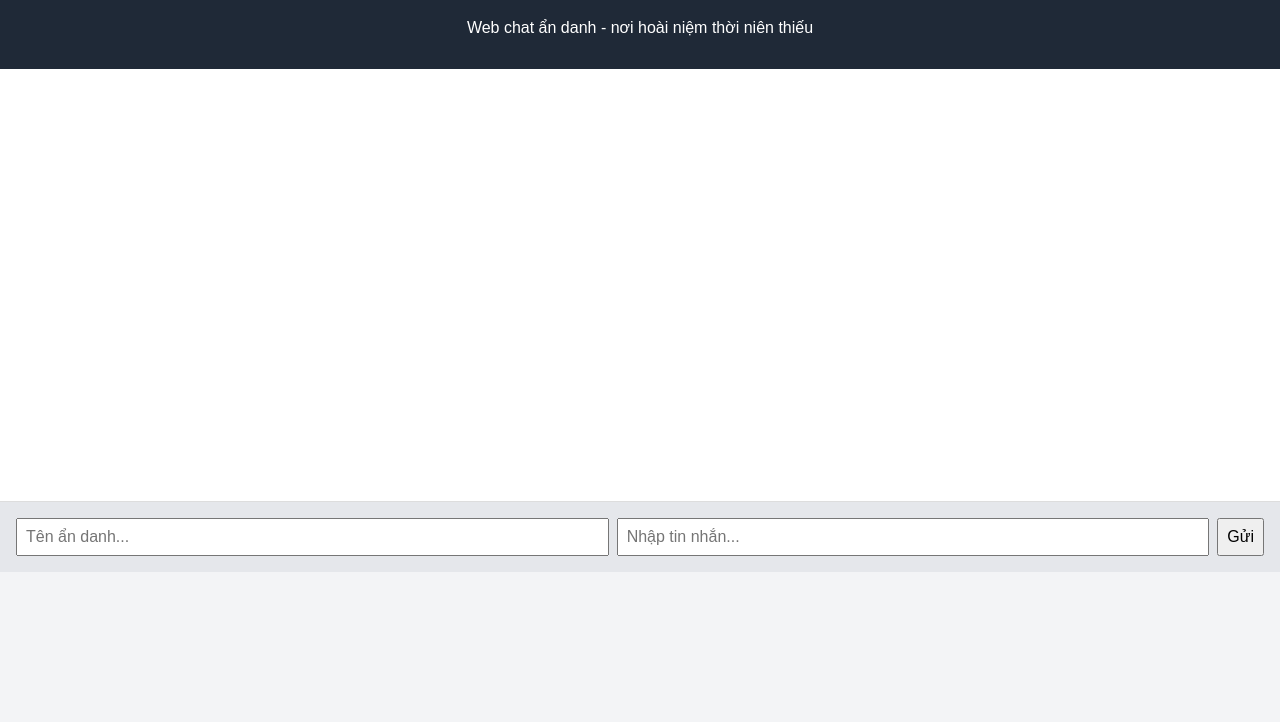
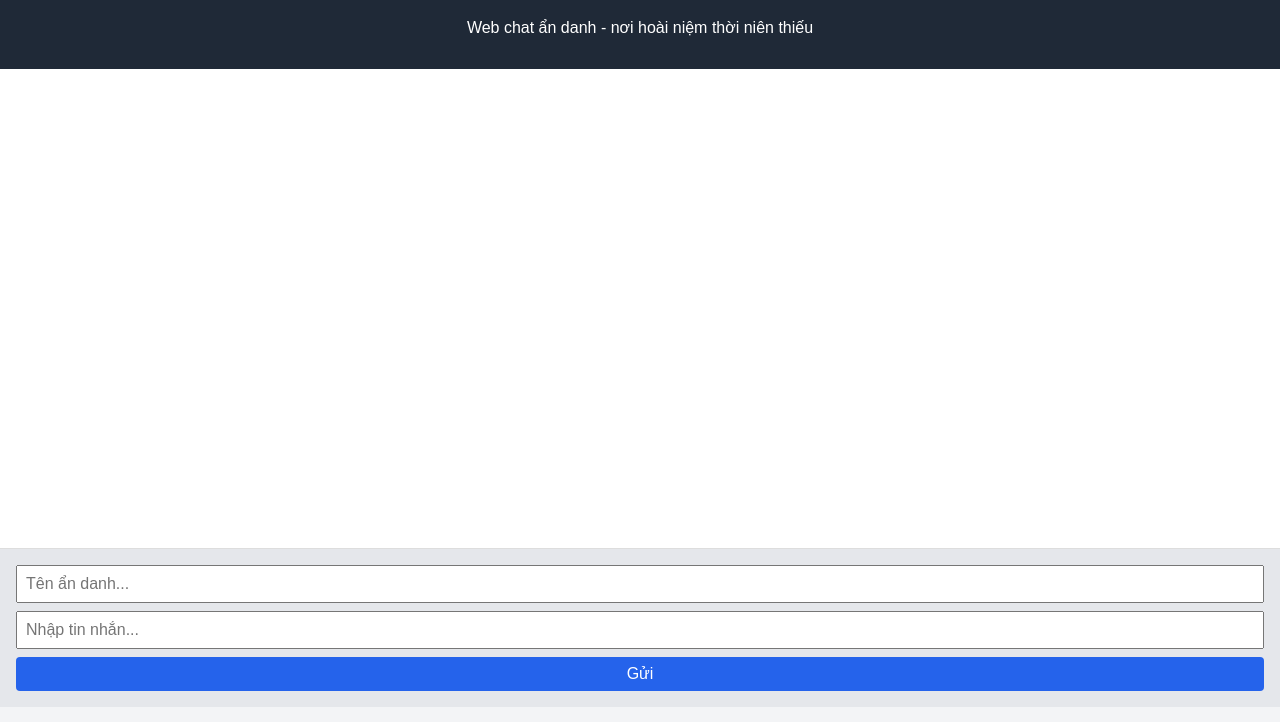
Before and after one commit to connguavang76/tuoidaythi, a plain HTML site: page index.html in a window 1280 px wide. Shown: the part 78-800 px from the top of the page. Drawn offline with Linux system fonts and the light colour scheme.

Commit message:
index.html

```diff
--- a/index.html
+++ b/index.html
@@ -5,6 +5,9 @@
   <title>Tuổi Dậy Thì - Chat Ẩn Danh</title>
   <meta name="viewport" content="width=device-width, initial-scale=1">
 <style>
+  * {
+    box-sizing: border-box;
+  }
   body {
     font-family: Arial, sans-serif;
     background: #f3f4f6;
@@ -18,8 +21,8 @@
     text-align: center;
   }
   #chatbox {
-      height: 400px;
-      overflow-y: scroll;
+    height: 60vh;
+    overflow-y: auto;
     background: white;
     padding: 1rem;
     border-bottom: 1px solid #ddd;
@@ -28,6 +31,7 @@
     margin-bottom: 0.75rem;
     border-left: 4px solid #60a5fa;
     padding-left: 0.5rem;
+    word-wrap: break-word;
   }
   .name {
     font-weight: bold;
@@ -38,6 +42,8 @@
   }
   form {
     display: flex;
+    flex-direction: column;
+    gap: 0.5rem;
     padding: 1rem;
     background: #e5e7eb;
   }
@@ -46,8 +52,13 @@
     font-size: 1rem;
   }
   input[type="text"] {
-      flex: 1;
-      margin-right: 0.5rem;
+    width: 100%;
+  }
+  button {
+    background-color: #2563eb;
+    color: white;
+    border: none;
+    border-radius: 4px;
   }
 </style>
 </head>
```
Lines whose indentation alone changed are shown as unchanged.
